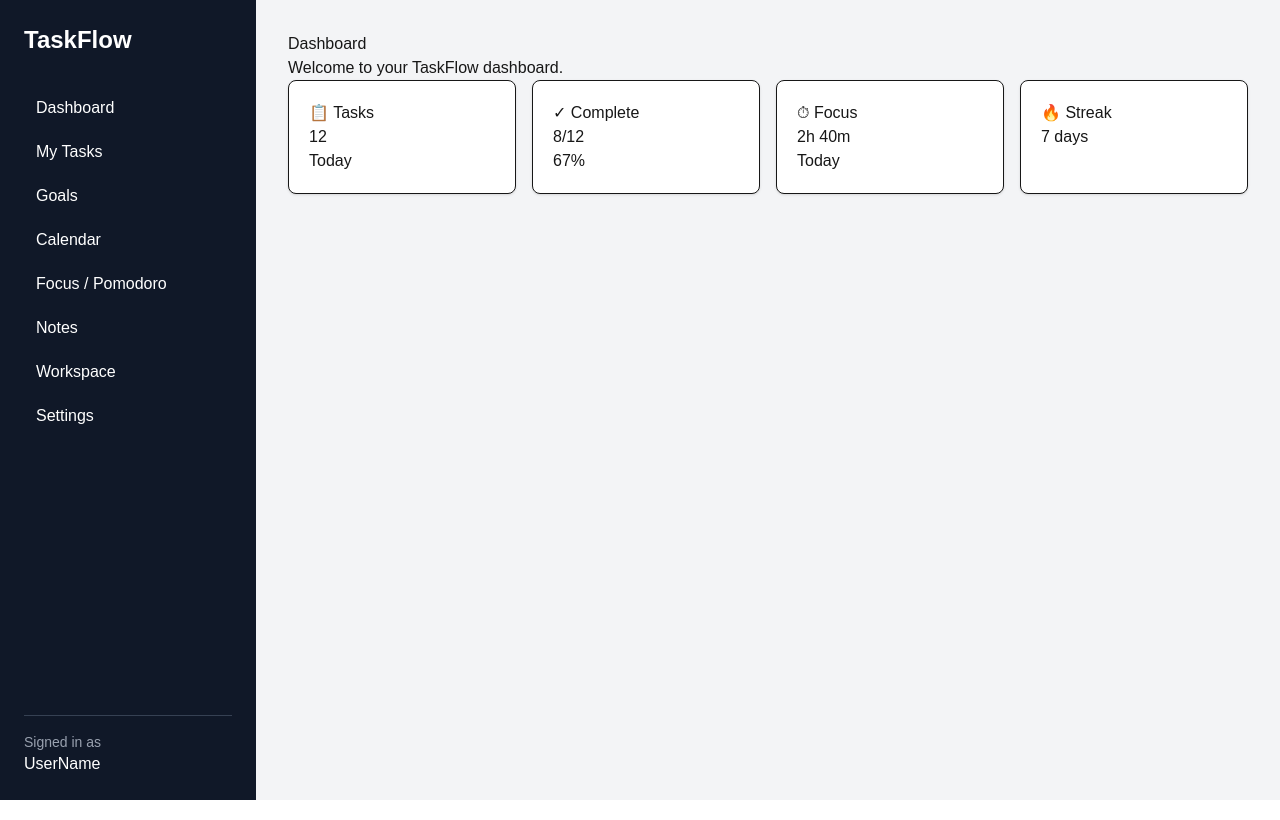
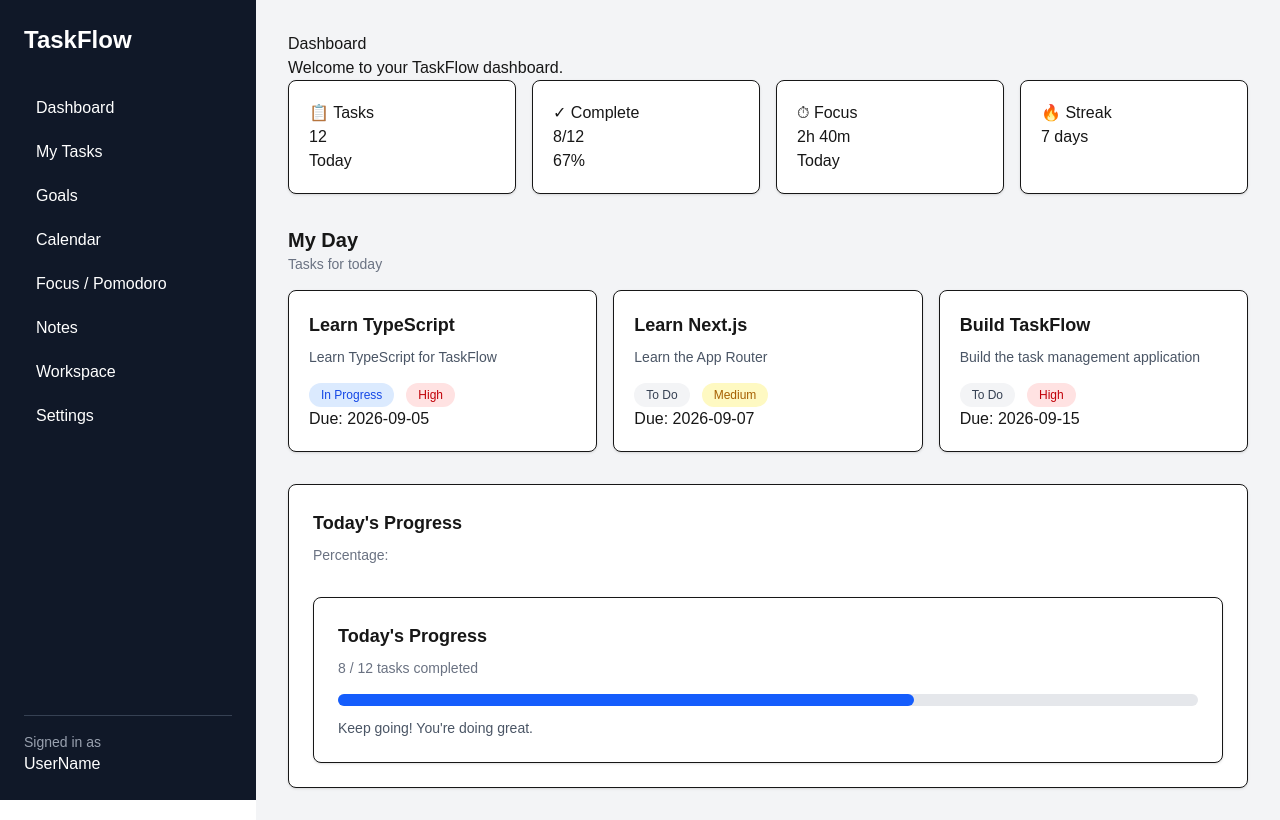
Before and after one commit to hari2k7/TaskFlow, a Next.js app in the folder frontend/: page /dashboard in a window 1280 px wide. Built offline with nearby package versions, Linux system fonts and the light colour scheme.

Commit message:
feat: add dashboard progress card

```diff
--- a/frontend/src/app/dashboard/page.tsx
+++ b/frontend/src/app/dashboard/page.tsx
@@ -1,4 +1,34 @@
 import StatCard from "@/src/components/StatCard"
+import { Task } from "@/src/types/task";
+import TaskCard from "@/src/components/TaskCard";
+import ProgressCard from "@/src/components/ProgressCard";
+
+const tasks: Task[] = [
+    {
+        id: "task-001",
+        title: "Learn TypeScript",
+        description: "Learn TypeScript for TaskFlow",
+        status: "in-progress",
+        priority: "high",
+        dueDate: "2026-09-05",
+    },
+    {
+        id: "task-002",
+        title: "Learn Next.js",
+        description: "Learn the App Router",
+        status: "todo",
+        priority: "medium",
+        dueDate: "2026-09-07",
+    },
+    {
+        id: "task-003",
+        title: "Build TaskFlow",
+        description: "Build the task management application",
+        status: "todo",
+        priority: "high",
+        dueDate: "2026-09-15",
+    },
+];
 
 export default function Dashboard() {
     return (
@@ -12,6 +42,21 @@ export default function Dashboard() {
                 <StatCard icon="⏱" title="Focus" value="2h 40m" subtitle="Today" />
                 <StatCard icon="🔥" title="Streak" value="7 days" subtitle="" />
             </div>
+            <section className="mt-8">
+                <h2 className="text-xl font-semibold">My Day</h2>
+                <p className="text-sm text-gray-500">Tasks for today</p>
+
+                <div className="mt-4 grid grid-cols-1 gap-4 md:grid-cols-2 lg:grid-cols-3">
+                    {tasks.map((task) => (
+                        <TaskCard key={task.id} task={task} />
+                    ))}
+                </div>
+            </section>
+            <div className="mt-8 rounded-lg border bg-white p-6 shadow-sm">
+                <h2 className="text-lg font-semibold">Today's Progress</h2>
+                <p className="mt-2 text-sm text-gray-500">Percentage:</p>
+                <ProgressCard completed={8} total={12} />
+            </div>
         </main>
     )
 }
--- /dev/null
+++ b/frontend/src/components/ProgressCard.tsx
@@ -0,0 +1,40 @@
+interface ProgressCardProps {
+  completed: number;
+  total: number;
+}
+
+function getDescription(completed: number, total: number): string {
+  if (completed / total >= 0.6) {
+    return "Keep going! You're doing great.";
+  }
+
+  return "Do the tasks!!";
+}
+
+export default function ProgressCard({
+  completed,
+  total,
+}: ProgressCardProps) {
+  const percentage = Math.round((completed / total) * 100);
+
+  return (
+    <div className="mt-8 rounded-lg border bg-white p-6 shadow-sm">
+      <h2 className="text-lg font-semibold">Today's Progress</h2>
+
+      <p className="mt-2 text-sm text-gray-500">
+        {completed} / {total} tasks completed
+      </p>
+
+      <div className="mt-4 h-3 w-full rounded-full bg-gray-200">
+        <div
+          className="h-3 rounded-full bg-blue-600"
+          style={{ width: `${percentage}%` }}
+        />
+      </div>
+
+      <p className="mt-3 text-sm text-gray-600">
+        {getDescription(completed, total)}
+      </p>
+    </div>
+  );
+}
```
